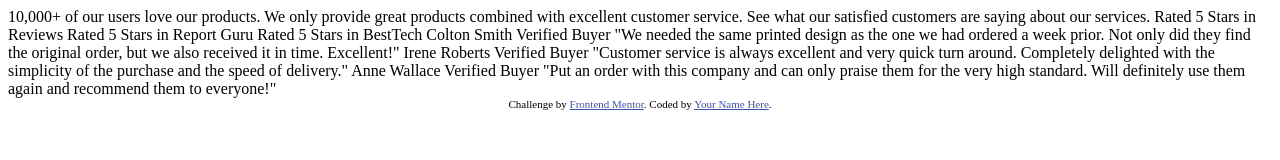
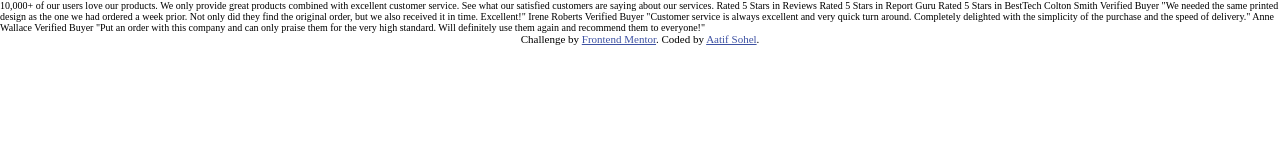
Before and after one commit to aatifsohel/fe-social-proof-section, a plain HTML site: page index.html in a window 1280 px wide. Drawn offline with Linux system fonts and the light colour scheme.

Commit message:
link css file and add google font

```diff
--- a/index.html
+++ b/index.html
@@ -11,51 +11,30 @@
       sizes="32x32"
       href="./images/favicon-32x32.png"
     />
+    <link rel="stylesheet" href="styles.css" />
 
     <title>Frontend Mentor | Social proof section</title>
-
-    <!-- Feel free to remove these styles or customise in your own stylesheet 👍 -->
-    <style>
-      .attribution {
-        font-size: 11px;
-        text-align: center;
-      }
-      .attribution a {
-        color: hsl(228, 45%, 44%);
-      }
-    </style>
   </head>
   <body>
-    10,000+ of our users love our products.
+    10,000+ of our users love our products. We only provide great products
+    combined with excellent customer service. See what our satisfied customers
+    are saying about our services. Rated 5 Stars in Reviews Rated 5 Stars in
+    Report Guru Rated 5 Stars in BestTech Colton Smith Verified Buyer "We needed
+    the same printed design as the one we had ordered a week prior. Not only did
+    they find the original order, but we also received it in time. Excellent!"
+    Irene Roberts Verified Buyer "Customer service is always excellent and very
+    quick turn around. Completely delighted with the simplicity of the purchase
+    and the speed of delivery." Anne Wallace Verified Buyer "Put an order with
+    this company and can only praise them for the very high standard. Will
+    definitely use them again and recommend them to everyone!"
 
-    We only provide great products combined with excellent customer service.
-    See what our satisfied customers are saying about our services.
-
-    Rated 5 Stars in Reviews
-    Rated 5 Stars in Report Guru
-    Rated 5 Stars in BestTech
-
-    Colton Smith
-    Verified Buyer
-    "We needed the same printed design as the one we had ordered a week prior.
-    Not only did they find the original order, but we also received it in time.
-    Excellent!"
-
-    Irene Roberts
-    Verified Buyer
-    "Customer service is always excellent and very quick turn around. Completely
-    delighted with the simplicity of the purchase and the speed of delivery."
-
-    Anne Wallace
-    Verified Buyer
-    "Put an order with this company and can only praise them for the very high
-    standard. Will definitely use them again and recommend them to everyone!"
-
-    <div class="attribution">
-      Challenge by
-      <a href="https://www.frontendmentor.io?ref=challenge" target="_blank"
-        >Frontend Mentor</a
-      >. Coded by <a href="#">Your Name Here</a>.
-    </div>
+    <footer class="footer">
+      <div class="attribution">
+        Challenge by
+        <a href="https://www.frontendmentor.io?ref=challenge" target="_blank"
+          >Frontend Mentor</a
+        >. Coded by <a href="https://twitter.com/AatifSohel">Aatif Sohel</a>.
+      </div>
+    </footer>
   </body>
 </html>
--- /dev/null
+++ b/styles.css
@@ -0,0 +1,19 @@
+@import url("https://fonts.googleapis.com/css2?family=League+Spartan:wght@400;500;700&display=swap");
+
+* {
+  padding: 0;
+  margin: 0;
+  box-sizing: border-box;
+}
+
+html {
+  font-size: 62.5%;
+}
+
+.attribution {
+  font-size: 11px;
+  text-align: center;
+}
+.attribution a {
+  color: hsl(228, 45%, 44%);
+}
```
